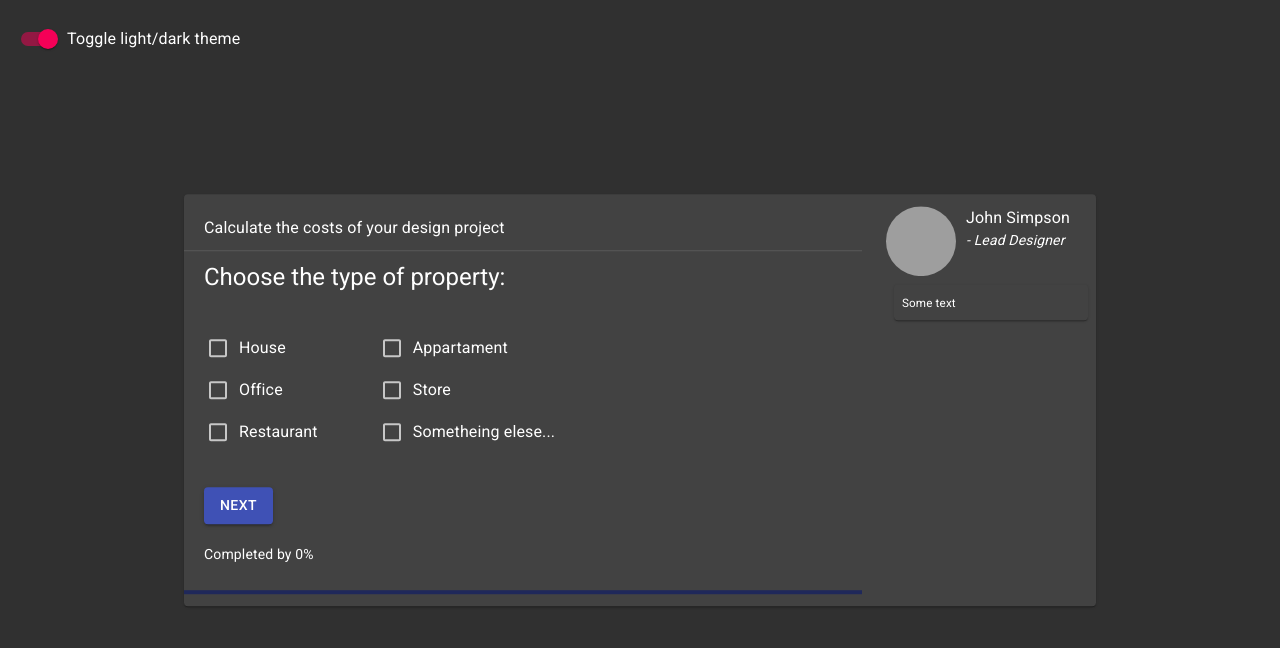
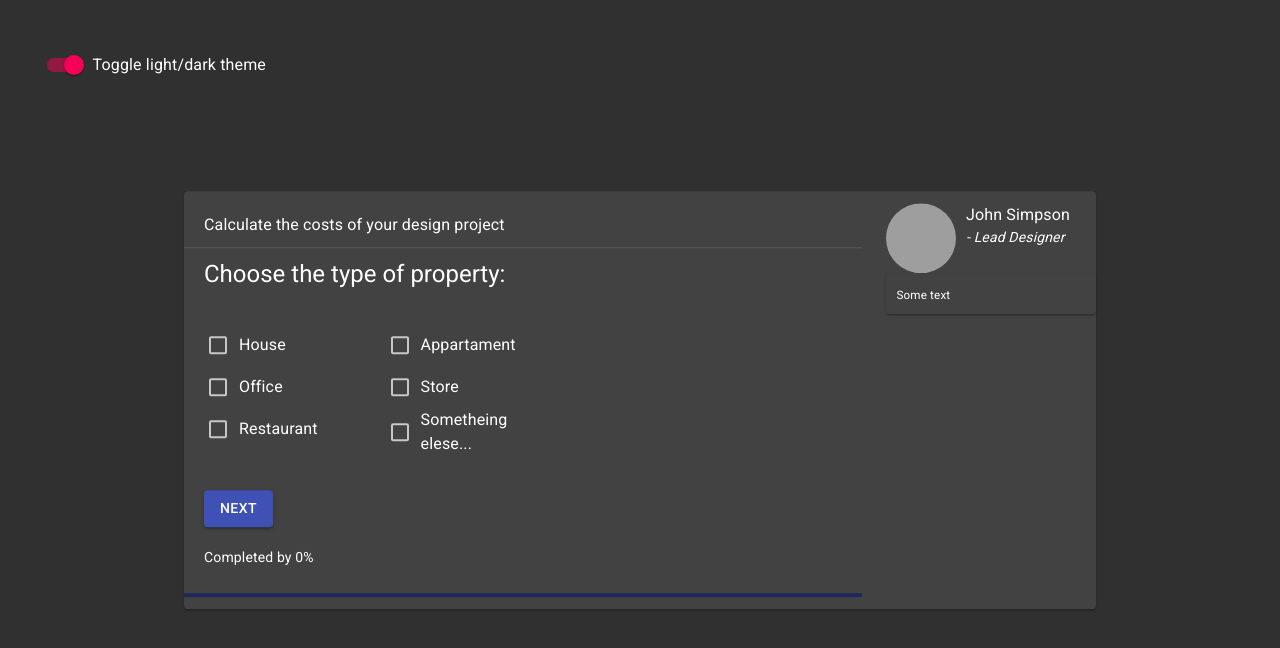
Before and after one commit to napvlm/multi-step-form, a React (Create React App) app: page / in a window 1280 px wide. Both pictures are taken after a click on the button "BEGIN THE SURVEY". Shown: the top 648 px of the page. Built offline with nearby package versions, Linux system fonts and the light colour scheme; grey boxes are pictures that could not be loaded.

Commit message:
updating state with child components

```diff
--- a/src/App.js
+++ b/src/App.js
@@ -4,7 +4,6 @@ import './App.css';
 import { MuiThemeProvider, createMuiTheme, Grid, Container, Switch, FormControlLabel, CssBaseline, Paper, Button, Typography, Divider, Avatar } from "@material-ui/core/";
 
 import MainForm from './components/MainForm';
-import PaperSheet from './components/material-components/DialogBox';
 import LinearDeterminate from './components/material-components/ProgressBar';
 
 const themeObject = {
@@ -44,7 +43,8 @@ function App() {
   const [state, setState] = React.useState({
     checkedA: true,
     checkedB: false,
-    entry: false
+    entry: false,
+    // phrase: ['Here it is!', 'Keep it up!', 'You almost done!']
   });
 
   const handleChange = name => event => {
@@ -69,6 +69,8 @@ function App() {
       return complete;
     });
   }, [complete]);
+
+
 
   switch(entry) {
     case false:
@@ -137,7 +139,13 @@ function App() {
                     </Typography>
                   </div>
                 </div>
-                <PaperSheet className='fade'/>
+                <Paper style={{padding: '5%'}}>
+                  <Typography variant="body2" component="p">
+                    <small>
+                    Some text
+                    </small>
+                  </Typography>
+                </Paper>
               </Grid>
             </Grid>
             </Paper>
--- a/src/components/Confirm.js
+++ b/src/components/Confirm.js
@@ -1,10 +1,29 @@
-import React, { Component } from 'react'
+import React, { Component } from 'react';
+
+import { Typography, Button } from '@material-ui/core';
 
 export class Confirm extends Component {
   render() {
+    const { propertyType, areaSpace, designStyle } = this.props;
+
     return (
       <div>
-        Confirm
+        <div className="fade">
+          <Typography variant="h5" style={{padding: '10px 20px'}}>
+            Check your answers and confrim or go back and change
+          </Typography>
+          <Typography variant="body" style={{padding: '10px 20px'}}>
+
+          </Typography>
+        </div>
+        <div style={{margin: '10px 20px'}}>
+          <Button variant="outlined" onClick={this.props.previousStep}>
+            Go back
+          </Button>
+          <Button variant="contained" color="primary" style={{marginLeft: '20px'}} onClick={this.props.nextStep}>
+            Confirm
+          </Button>
+        </div>
       </div>
     )
   }
--- a/src/components/MainForm.js
+++ b/src/components/MainForm.js
@@ -37,7 +37,6 @@ export class MainForm extends Component {
   // Handle fields change
   handleChange = input => event => {
     this.setState({ [input]: event.target.value });
-    console.log(this.state);
   }
 
   render() {
@@ -81,7 +80,14 @@ export class MainForm extends Component {
         )
       case 4:
         return (
-            <Confirm />
+          <Confirm
+            nextStep={this.nextStep}
+            previousStep={this.previousStep}
+            handleChange={this.handleChange}
+            values={values}
+            setCompleted={setCompleted}
+            complete={complete}
+            />
         )
       case 5:
         return (
--- a/src/components/Step2.js
+++ b/src/components/Step2.js
@@ -6,7 +6,7 @@ import { Typography, Button } from '@material-ui/core';
 export class Step2 extends Component {
 
   render() {
-    const { values, handleChange } = this.props;
+    const { handleChange } = this.props;
 
     return (
       <div>
@@ -14,7 +14,7 @@ export class Step2 extends Component {
           <Typography variant="h5" style={{padding: '10px 20px'}}>
             How many square meters does your property have?
           </Typography>
-          <DiscreteSlider values={values} handleChange={handleChange} />
+          <DiscreteSlider handleChange={handleChange} />
         </div>
         <div style={{margin: '10px 20px'}}>
           <Button variant="outlined" onClick={this.props.previousStep}>
--- a/src/components/Step3.js
+++ b/src/components/Step3.js
@@ -6,13 +6,15 @@ import { Typography, Button } from '@material-ui/core';
 export class Step3 extends Component {
 
   render() {
+    const { handleChange } = this.props;
+
     return (
       <div>
         <div className="fade">
           <Typography variant="h5" style={{padding: '10px 20px'}}>
             Which style of design do you prefer?
           </Typography>
-          <DesignStyleCards />
+          <DesignStyleCards handleChange={handleChange} />
         </div>
         <div style={{margin: '10px 20px'}}>
           <Button variant="outlined" onClick={this.props.previousStep}>
--- a/src/components/material-components/CheckboxesGroup.js
+++ b/src/components/material-components/CheckboxesGroup.js
@@ -1,6 +1,6 @@
 import React from 'react';
 import { makeStyles } from '@material-ui/core/styles';
-import { FormControl, FormGroup, FormControlLabel, Checkbox} from '@material-ui/core'
+import { FormControl, FormGroup, FormControlLabel, Checkbox, Grid} from '@material-ui/core'
 
 const useStyles = makeStyles(theme => ({
   root: {
@@ -11,46 +11,50 @@ const useStyles = makeStyles(theme => ({
   },
 }));
 
-export default function CheckboxesGroup({ handleChange} ) {
+export default function CheckboxesGroup({ handleChange } ) {
   const classes = useStyles();
 
   return (
     <div className={classes.root}>
-      <FormControl component="fieldset" className={classes.formControl}>
+      <FormControl component="fieldset" className={classes.formControl} onChange={handleChange('propertyType')}>
+        <Grid container spacing={3}>
+          <Grid item xs={6}>
             <FormGroup>
               <FormControlLabel
-            control={<Checkbox onChange={handleChange('propertyType')} value="house" />}
+                control={<Checkbox value="house" />}
                 label="House"
               />
               <FormControlLabel
-            control={<Checkbox onChange={handleChange('propertyType')} value="office" />}
+                control={<Checkbox value="office" />}
                 label="Office"
               />
               <FormControlLabel
                 control={
-              <Checkbox onChange={handleChange('propertyType')} value="restaurant" />
+                  <Checkbox value="restaurant" />
                 }
                 label="Restaurant"
               />
             </FormGroup>
-      </FormControl>
-      <FormControl component="fieldset" className={classes.formControl}>
+          </Grid>
+          <Grid item xs={6}>
             <FormGroup>
               <FormControlLabel
-            control={<Checkbox onChange={handleChange('propertyType')} value="appartament" />}
+                control={<Checkbox value="appartament" />}
                 label="Appartament"
               />
               <FormControlLabel
-            control={<Checkbox onChange={handleChange('propertyType')} value="store" />}
+                control={<Checkbox value="store" />}
                 label="Store"
               />
               <FormControlLabel
                 control={
-              <Checkbox onChange={handleChange('propertyType')} value="another" />
+                  <Checkbox value="another" />
                 }
                 label="Sometheing elese..."
               />
             </FormGroup>
+          </Grid>
+        </Grid>
       </FormControl>
     </div>
   );
--- a/src/components/material-components/DesignStyleCards.js
+++ b/src/components/material-components/DesignStyleCards.js
@@ -2,16 +2,17 @@ import React from 'react';
 import { Grid, Card, CardActionArea, CardContent, CardMedia, Radio, FormControlLabel, FormControl, RadioGroup } from '@material-ui/core';
 
 
-export default function DesignStyleCards() {
-  const [value, setValue] = React.useState('');
+export default function DesignStyleCards({ handleChange }) {
+  // const [value, setValue] = React.useState('');
 
-  const handleChange = event => {
-    setValue(event.target.value);
-  };
+  // const handleChange = event => {
+  //   setValue(event.target.value);
+  //   console.log(value)
+  // };
 
   return (
     <FormControl component="fieldset">
-      <RadioGroup aria-label="position" name="position" value={value} onChange={handleChange} row>
+      <RadioGroup aria-label="position" name="position"  onChange={handleChange('designStyle')} row>
         <Grid container spacing={3} style={{padding: '3%'}}>
           <Grid item xs={4}>
             <Card>
@@ -26,7 +27,7 @@ export default function DesignStyleCards() {
                 <CardContent>
                 <FormControlLabel
                   value="luxury"
-                  control={<Radio color="primary" />}
+                  control={<Radio color="primary"/>}
                   label="Luxury"
                   labelPlacement="end"
                 />
--- a/src/components/material-components/DialogBox.js
+++ /dev/null
@@ -1,23 +0,0 @@
-import React from 'react';
-import { makeStyles, Paper, Typography } from '@material-ui/core';
-
-const useStyles = makeStyles(theme => ({
-  root: {
-    padding: theme.spacing(1),
-    margin: theme.spacing(1)
-  },
-}));
-
-export default function PaperSheet() {
-  const classes = useStyles();
-
-  return (
-    <Paper className={classes.root}>
-      <Typography variant="body2" component="p">
-        <small>
-        Some text
-        </small>
-      </Typography>
-    </Paper>
-  );
-}
--- a/src/components/material-components/Slider.js
+++ b/src/components/material-components/Slider.js
@@ -6,16 +6,14 @@ function valuetext(value) {
 }
 
 export default function DiscreteSlider({ handleChange }) {
-  const [value, setValue] = React.useState(25);
+  const [value, setValue] = React.useState(0);
 
   const handleSliderChange = (event, newValue) => {
     setValue(newValue);
-    handleChange('areaSpace');
   };
 
   const handleInputChange = event => {
     setValue(event.target.value === '' ? '' : Number(event.target.value));
-    handleChange('areaSpace');
   };
 
   const handleBlur = () => {
@@ -27,7 +25,7 @@ export default function DiscreteSlider({ handleChange }) {
   };
 
   return (
-    <div style={{marginLeft: '20px'}}>
+    <div style={{marginLeft: '20px'}} onChange={handleChange('areaSpace')}>
       <Input
         value={value}
         margin="dense"
@@ -48,7 +46,7 @@ export default function DiscreteSlider({ handleChange }) {
         onChange={handleSliderChange}
         aria-labelledby="input-slider"
         step={1}
-        min={25}
+        min={0}
         max={400}
       />
     </div>
--- a/src/components/material-components/progressBar.js
+++ b/src/components/material-components/progressBar.js
@@ -9,7 +9,6 @@ const useStyles = makeStyles(theme => ({
     },
   },
 }));
-
 
 export default function LinearDeterminate({complete}) {
   const classes = useStyles();
--- a/src/index.css
+++ b/src/index.css
@@ -5,6 +5,7 @@ body {
   font-weight: 400;
   line-height: 1.43;
   letter-spacing: 0.01071em;
+  padding: 2%;
 }
 
 code {
```
Lines whose indentation alone changed are shown as unchanged.
